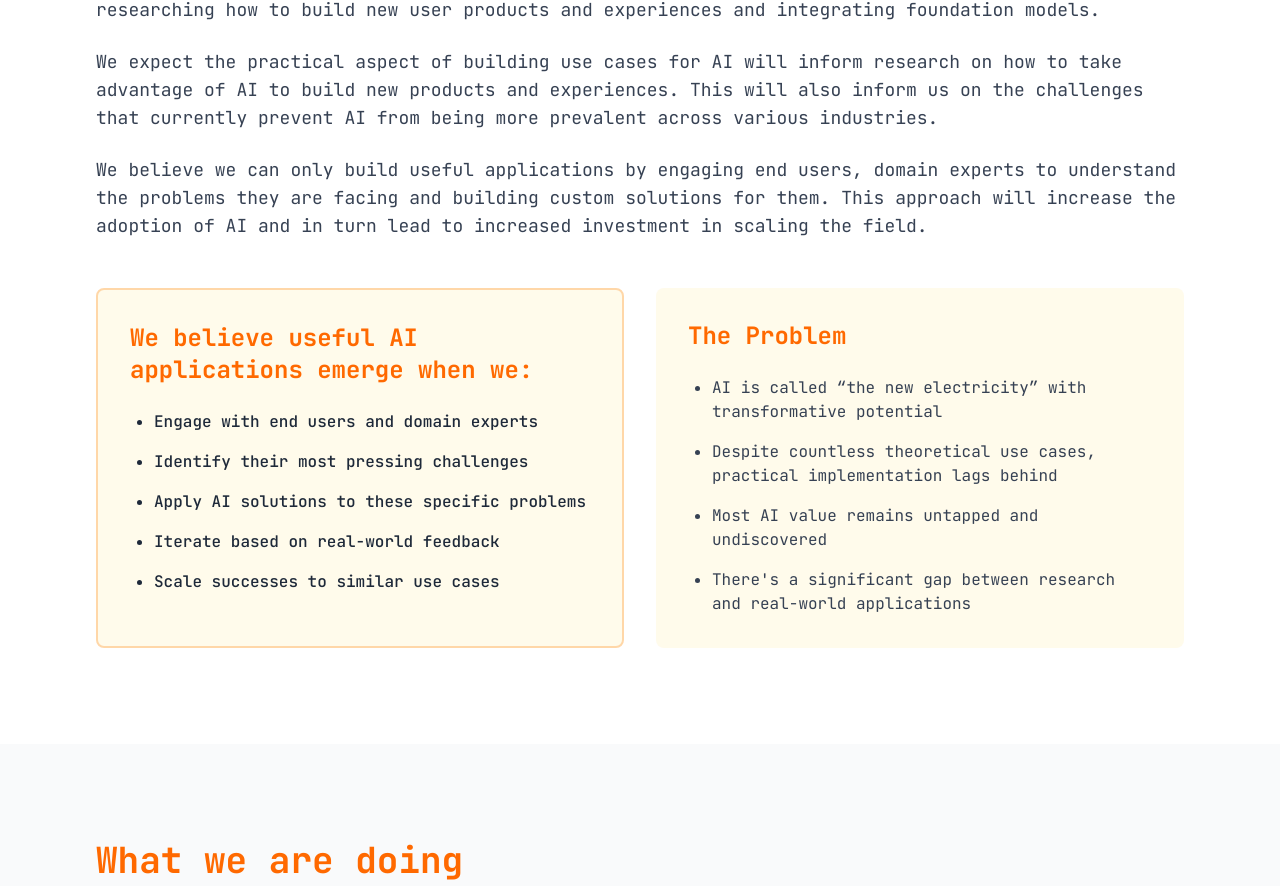
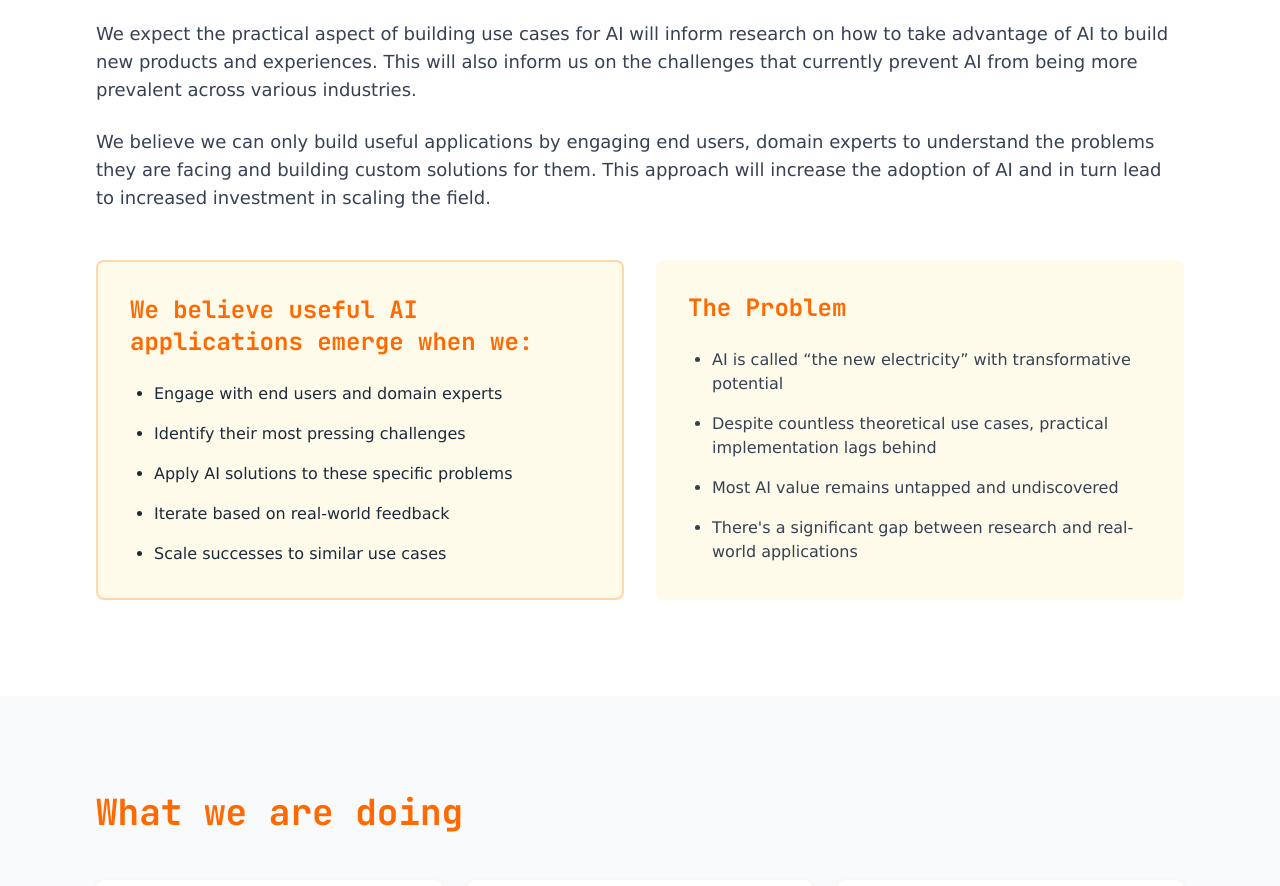
Before and after one commit to rubanzasilva/ff-web-claude, a Next.js app: page / in a window 1280 px wide. Shown: the part 1658-2544 px from the top of the page. Built offline with nearby package versions, Linux system fonts and the light colour scheme.

Commit message:
adding verdana font to replace roboto

```diff
--- a/src/app/globals.css
+++ b/src/app/globals.css
@@ -8,11 +8,6 @@
   --primary-light: #FEF5E7;
 }
 
-@theme inline {
-  --color-background: var(--background);
-  --color-foreground: var(--foreground);
-}
-
 @media (prefers-color-scheme: dark) {
   :root {
     --background: #0a0a0a;
@@ -20,14 +15,27 @@
   }
 }
 
+/* Base styles - now with Verdana */
 body {
   background: var(--background);
   color: var(--foreground);
-  font-family: "JetBrains Mono", monospace !important;
+  font-family: Verdana, Geneva, sans-serif !important;
 }
 
-* {
-  font-family: inherit;
+/* Force headings to use JetBrains Mono */
+h1, h2, h3, h4, h5, h6 {
+  font-family: 'JetBrains Mono', monospace !important;
+  font-weight: 700;
+}
+
+/* Make buttons use JetBrains Mono too */
+button, .btn, a.btn {
+  font-family: 'JetBrains Mono', monospace !important;
+}
+
+/* Ensure all paragraph text uses Verdana */
+p, li, span, div:not(h1, h2, h3, h4, h5, h6) {
+  font-family: Verdana, Geneva, sans-serif !important;
 }
 
 /* Smooth scrolling for anchor links */
--- a/src/app/layout.tsx
+++ b/src/app/layout.tsx
@@ -1,19 +1,11 @@
 // src/app/layout.tsx
-
 import { SpeedInsights } from '@vercel/speed-insights/next';
 import { Analytics } from '@vercel/analytics/next';
 import GA_HT_Analytics from '@/components/Analytics';
 import GoogleAnalytics from '@/components/GoogleAnalytics';
 
 import type { Metadata } from "next";
-import { JetBrains_Mono } from "next/font/google";
 import "./globals.css";
-
-const jetbrainsMono = JetBrains_Mono({
-  subsets: ["latin"],
-  weight: ["400", "500", "600", "700"],
-  display: "swap",
-});
 
 export const metadata: Metadata = {
   title: "Flexible Functions AI - Industrial Research & Development AI Lab",
@@ -30,8 +22,12 @@
       <head>
         <GA_HT_Analytics />
         <GoogleAnalytics/>
+        {/* Only import JetBrains Mono now since Verdana is a system font */}
+        <link rel="preconnect" href="https://fonts.googleapis.com" />
+        <link rel="preconnect" href="https://fonts.gstatic.com" crossOrigin="anonymous" />
+        <link href="https://fonts.googleapis.com/css2?family=JetBrains+Mono:wght@400;500;600;700&display=swap" rel="stylesheet" />
       </head>
-      <body className={jetbrainsMono.className}>
+      <body>
         {children}
         <SpeedInsights />
         <Analytics />
```
